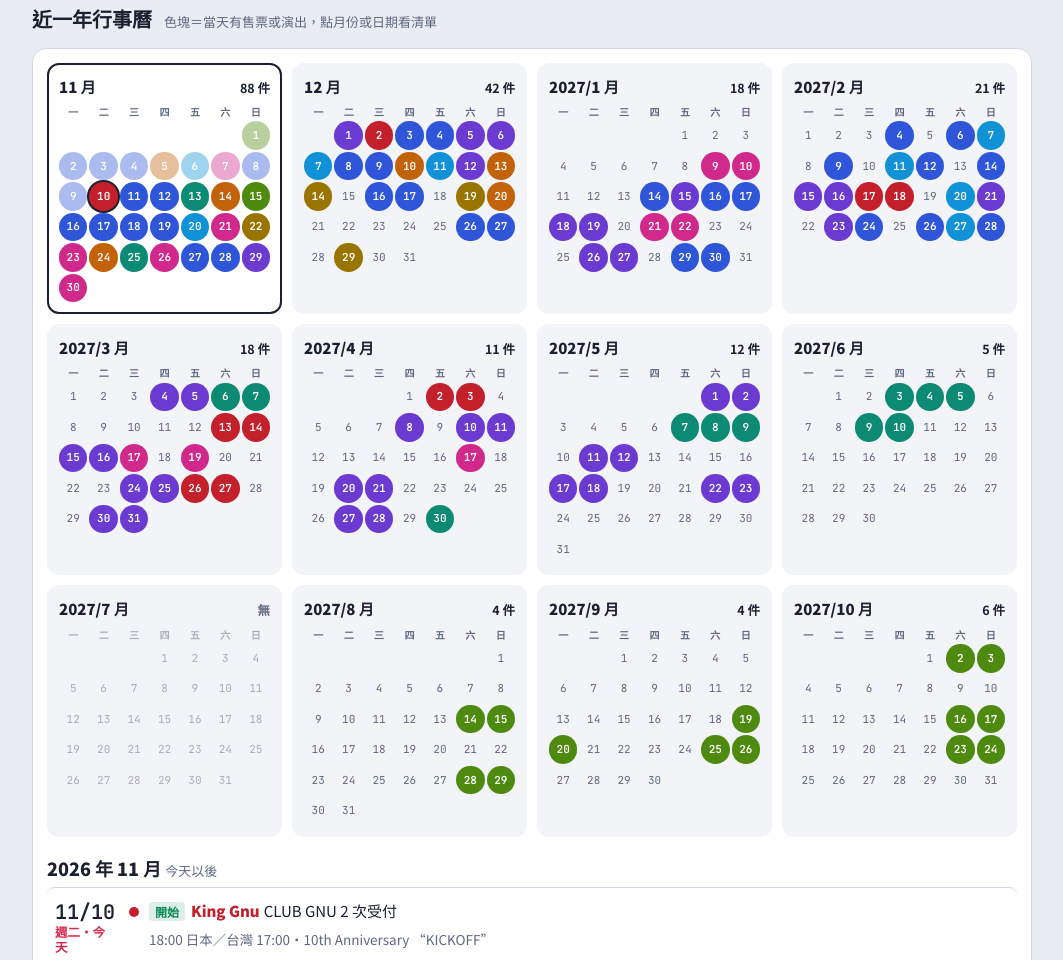
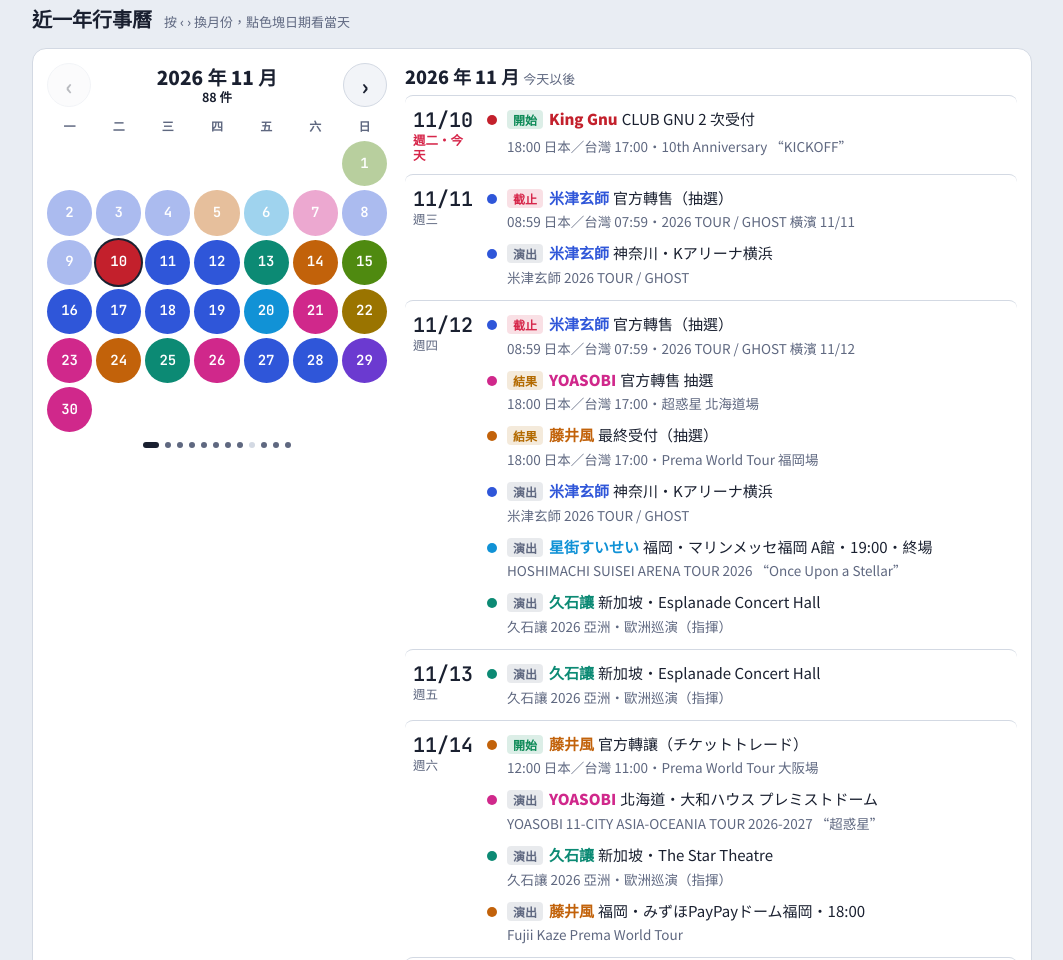
Before and after one commit to s9112004/japan-singer-web, a plain HTML site: page index.html in a window 1280 px wide. Shown: the part 918-1878 px from the top of the page, without its empty margins (108-1171 px from the left). Drawn offline with Linux system fonts and the light colour scheme; a web font is replaced by a local one.

Commit message:
行事曆改成一次顯示一個月，用左右箭頭（手機可滑動）切換近一年月份
Co-Authored-By: Claude Opus 5.5 <noreply@anthropic.com>

```diff
--- a/index.html
+++ b/index.html
@@ -97,24 +97,31 @@ section{display:grid;gap:14px;min-width:0}
 .flag{font-size:11.5px;font-weight:700;color:var(--wait);border:1px dashed var(--wait);border-radius:4px;padding:0 6px;white-space:nowrap}
 .pill{font-size:12px;font-weight:700;border-radius:999px;padding:2px 10px;color:var(--s);background:color-mix(in srgb,var(--s) 14%,transparent)}
 
-/* calendar: 12 mini months to scan the year, then a readable list for the chosen month */
+/* calendar: one month at a time with ‹ › arrows (12 months from now), then a readable list for that month */
 .cal-wrap{background:var(--card);border-radius:14px;padding:14px;border:1px solid var(--line)}
-.cal{display:grid;gap:18px}
-.yr{display:grid;grid-template-columns:repeat(4,minmax(0,1fr));gap:10px}
-.mm{all:unset;box-sizing:border-box;cursor:pointer;display:grid;align-content:start;gap:6px;padding:10px;border-radius:12px;background:var(--soft);border:2px solid transparent;min-width:0;font:inherit;color:inherit;text-align:left}
-.mm:focus-visible{outline:2px solid var(--ink);outline-offset:2px}
-.mm[aria-pressed="true"]{border-color:var(--ink);background:var(--card)}
-.mm.empty .mm-g{opacity:.5}
-.mm-h{display:flex;justify-content:space-between;align-items:baseline;gap:6px;font-weight:900;font-size:15px}
-.mm-h small{font-size:12.5px;font-weight:700;color:var(--muted)}
-.mm-h small.has{color:var(--ink)}
-.mm-g{display:grid;grid-template-columns:repeat(7,1fr);gap:2px}
-.mm-g span{aspect-ratio:1;display:grid;place-items:center;font-family:var(--f-mono);font-size:11px;color:var(--muted);border-radius:50%;min-width:0}
-.mm-g .dw{aspect-ratio:auto;font-family:var(--f-body);font-size:10px;font-weight:700}
-.mm-g .on{background:var(--a);color:var(--card);font-weight:600}
+.cal{display:grid;gap:18px;grid-template-columns:minmax(0,340px) minmax(0,1fr);align-items:start}
+.mpick{display:grid;gap:10px}
+.mnav{display:grid;grid-template-columns:44px 1fr 44px;align-items:center;gap:8px}
+.mnav button{all:unset;box-sizing:border-box;width:44px;height:44px;border-radius:50%;display:grid;place-items:center;cursor:pointer;background:var(--soft);border:1px solid var(--line);font-size:22px;font-weight:700;line-height:1;color:var(--ink)}
+.mnav button:hover:not(:disabled){background:var(--line)}
+.mnav button:focus-visible{outline:2px solid var(--ink);outline-offset:2px}
+.mnav button:disabled{opacity:.3;cursor:default}
+.mnav-t{text-align:center;display:grid;line-height:1.25}
+.mnav-t b{font-size:19px;font-weight:900}
+.mnav-t small{font-size:12.5px;color:var(--muted)}
+.mnav-t small.has{color:var(--ink);font-weight:700}
+.mnav-t .today-btn{all:unset;cursor:pointer;font-size:12.5px;font-weight:700;color:var(--soon);text-decoration:underline}
+.mm-g{display:grid;grid-template-columns:repeat(7,1fr);gap:4px;touch-action:pan-y}
+.mm-g span{aspect-ratio:1;display:grid;place-items:center;font-family:var(--f-mono);font-size:14px;color:var(--muted);border-radius:50%;min-width:0}
+.mm-g .dw{aspect-ratio:auto;font-family:var(--f-body);font-size:12px;font-weight:700;padding-bottom:2px}
+.mm-g .on{background:var(--a);color:var(--card);font-weight:600;cursor:pointer}
 .mm-g .old{opacity:.4}
 .mm-g .now{box-shadow:0 0 0 2px var(--ink);color:var(--ink);font-weight:600}
 .mm-g .on.now{color:var(--card)}
+.mdots{display:flex;justify-content:center;gap:6px}
+.mdots i{width:6px;height:6px;border-radius:50%;background:var(--line)}
+.mdots i.has{background:var(--muted)}
+.mdots i.cur{background:var(--ink);width:16px;border-radius:3px}
 .ag-h{margin:0 0 4px;font-size:18px;font-weight:900}
 .ag-h small{font-size:13px;font-weight:500;color:var(--muted)}
 .cal .toggle{margin-top:10px}
@@ -246,7 +253,7 @@ tr.next td.c::after{content:"NEXT";font-family:var(--f-mono);font-size:10px;font
 .srcs{font-size:13px;color:var(--muted);display:flex;gap:6px 16px;flex-wrap:wrap}
 footer{font-size:12.5px;color:var(--muted);max-width:70ch}
 
-@media (max-width:860px){ .yr{grid-template-columns:repeat(3,minmax(0,1fr))} }
+@media (max-width:860px){ .cal{grid-template-columns:minmax(0,1fr)} .mpick{max-width:420px;width:100%;justify-self:center} }
 @media (max-width:620px){
   .ticket{grid-template-columns:1fr}
   .ticket .stub{border-left:0;border-top:2px dashed var(--line);grid-template-columns:auto auto 1fr;justify-items:start;align-items:center;text-align:left;padding:12px 16px 12px 22px;gap:4px 14px}
@@ -256,9 +263,6 @@ footer{font-size:12.5px;color:var(--muted);max-width:70ch}
   .stub .big{font-size:26px}
   .stub .gc{justify-self:end}
   .cal-wrap{padding:12px}
-  .yr{grid-template-columns:repeat(2,minmax(0,1fr));gap:8px}
-  .mm{padding:8px}
-  .mm-g span{font-size:12px}
   .ag-day{grid-template-columns:52px 1fr;gap:10px;padding:12px 4px}
   .ag-d b{font-size:18px}
   .poster{flex-basis:148px;height:200px}
@@ -284,7 +288,7 @@ footer{font-size:12.5px;color:var(--muted);max-width:70ch}
     </section>
     <section class="hero" id="hero-home" aria-live="polite"></section>
     <section>
-      <h2>近一年行事曆 <small>色塊＝當天有售票或演出，點月份或日期看清單</small></h2>
+      <h2>近一年行事曆 <small>按 ‹ › 換月份，點色塊日期看當天</small></h2>
       <div class="cal-wrap"><div class="cal" id="cal-home"></div></div>
     </section>
     <section>
@@ -309,7 +313,7 @@ footer{font-size:12.5px;color:var(--muted);max-width:70ch}
       <button class="toggle" type="button" data-past>顯示已結束的售票</button>
     </section>
     <section>
-      <h2>近一年行事曆 <small>點月份或日期看清單</small></h2>
+      <h2>近一年行事曆 <small>按 ‹ › 換月份，點色塊日期看當天</small></h2>
       <div class="cal-wrap"><div class="cal" id="cal-artist"></div></div>
     </section>
     <section id="sec-shows" style="scroll-margin-top:16px">
@@ -681,18 +685,26 @@ function renderCal(el,filterArtist,key){
   const [ty,tm]=todayTW.split("-").map(Number);
   const months=[...Array(12)].map((_,i)=>{ const d=new Date(Date.UTC(ty,tm-1+i,1)); return {y:d.getUTCFullYear(),m:d.getUTCMonth()+1,k:d.toISOString().slice(0,7)}; });
   const sel=months.some(M=>M.k===calSel[key])?calSel[key]:months[0].k;
+  const idx=months.findIndex(M=>M.k===sel), M=months[idx];
+  const cnt=k=>Object.keys(evs).filter(d=>d.startsWith(k)).reduce((n,d)=>n+evs[d].length,0);
   const dws=["一","二","三","四","五","六","日"].map(d=>`<span class="dw">${d}</span>`).join("");
-  const yr=months.map(M=>{
-    const lead=(new Date(Date.UTC(M.y,M.m-1,1)).getUTCDay()+6)%7, days=new Date(Date.UTC(M.y,M.m,0)).getUTCDate();
-    let n=0, cells="<span></span>".repeat(lead);
-    for(let d=1;d<=days;d++){
-      const k=`${M.k}-${pad(d)}`, l=evs[k]||[]; n+=l.length;
-      cells+=`<span data-day="${k}" class="${l.length?"on":""} ${k<todayTW?"old":""} ${k===todayTW?"now":""}"${l.length?` style="--a:var(${l[0].a.color})"`:""}>${d}</span>`;
-    }
-    return `<button type="button" class="mm ${n?"":"empty"}" data-month="${M.k}" aria-pressed="${M.k===sel}" aria-label="${M.y} 年 ${M.m} 月，${n} 件">
-      <span class="mm-h">${M.y!==ty?`${M.y}/`:""}${M.m} 月<small class="${n?"has":""}">${n?`${n} 件`:"無"}</small></span><span class="mm-g">${dws}${cells}</span></button>`;
-  }).join("");
-  const [sy,sm]=sel.split("-").map(Number);
+  const lead=(new Date(Date.UTC(M.y,M.m-1,1)).getUTCDay()+6)%7, days=new Date(Date.UTC(M.y,M.m,0)).getUTCDate();
+  let cells="<span></span>".repeat(lead);
+  for(let d=1;d<=days;d++){
+    const k=`${M.k}-${pad(d)}`, l=evs[k]||[];
+    cells+=`<span ${l.length?`data-day="${k}" role="button" tabindex="0" aria-label="${M.m}/${d}，${l.length} 件" style="--a:var(${l[0].a.color})"`:""} class="${l.length?"on":""} ${k<todayTW?"old":""} ${k===todayTW?"now":""}">${d}</span>`;
+  }
+  const n=cnt(M.k);
+  const pick=`<div class="mpick">
+    <div class="mnav">
+      <button type="button" data-step="-1" ${idx===0?"disabled":""} aria-label="上個月">‹</button>
+      <div class="mnav-t" aria-live="polite"><b>${M.y} 年 ${M.m} 月</b>${idx?`<button type="button" class="today-btn" data-step="${-idx}">回到本月</button>`:`<small class="${n?"has":""}">${n?`${n} 件`:"沒有活動"}</small>`}</div>
+      <button type="button" data-step="1" ${idx===months.length-1?"disabled":""} aria-label="下個月">›</button>
+    </div>
+    <div class="mm-g">${dws}${cells}</div>
+    <div class="mdots" aria-hidden="true">${months.map((X,i)=>`<i class="${i===idx?"cur":""} ${cnt(X.k)?"has":""}"></i>`).join("")}</div>
+  </div>`;
+  const [sy,sm]=[M.y,M.m];
   let keys=Object.keys(evs).filter(k=>k.startsWith(sel)&&k>=todayTW).sort();
   const hidden=calMore[key+sel]?0:Math.max(0,keys.length-CAL_DAYS); if(hidden) keys=keys.slice(0,CAL_DAYS);
   const ag=keys.map(k=>{
@@ -700,18 +712,22 @@ function renderCal(el,filterArtist,key){
     return `<div class="ag-day ${k<todayTW?"old":""} ${k===todayTW?"now":""}" id="${el.id}-${k}">
       <div class="ag-d"><b>${p.m}/${p.d}</b><span>週${p.wd}${k===todayTW?"・今天":""}</span></div>
       <div class="ag-list">${l.map(e=>`<div class="ag-ev" style="--a:var(${e.a.color})"><i></i><div><em class="tg ${e.cls}">${e.tag}</em><b>${e.a.name}</b>${e.name}</div><span>${e.sub}</span></div>`).join("")}</div></div>`;
-  }).join("")||`<p class="note">${sy} 年 ${sm} 月${sel===months[0].k?"接下來":"目前"}沒有售票或演出。</p>`;
-  el.innerHTML=`<div class="yr">${yr}</div><div><h3 class="ag-h">${sy} 年 ${sm} 月${sel===months[0].k?" <small>今天以後</small>":""}</h3>${ag}
+  }).join("")||`<p class="note">${sy} 年 ${sm} 月${idx===0?"接下來":"目前"}沒有售票或演出。</p>`;
+  el.innerHTML=`${pick}<div><h3 class="ag-h">${sy} 年 ${sm} 月${idx===0?" <small>今天以後</small>":""}</h3>${ag}
     ${hidden?`<button class="toggle" type="button" data-more>顯示這個月其餘 ${hidden} 天</button>`:""}</div>`;
+  const step=d=>{ const j=Math.min(months.length-1,Math.max(0,idx+d)); if(j===idx) return; calSel[key]=months[j].k; renderCal(el,filterArtist,key); };
+  const openDay=k=>{ calMore[key+sel]=true; renderCal(el,filterArtist,key);
+    const t=$(`${el.id}-${k}`); if(t){ t.classList.add("hit"); t.scrollIntoView({block:"start",behavior:"smooth"}); } };
   el.onclick=e=>{
     if(e.target.closest("[data-more]")){ calMore[key+sel]=true; renderCal(el,filterArtist,key); return; }
-    const mm=e.target.closest("[data-month]"); if(!mm) return;
-    const day=e.target.closest("[data-day]");
-    calSel[key]=mm.dataset.month; if(day) calMore[key+mm.dataset.month]=true; renderCal(el,filterArtist,key);
-    const t=day&&$(`${el.id}-${day.dataset.day}`);
-    if(t){ t.classList.add("hit"); t.scrollIntoView({block:"start",behavior:"smooth"}); }
-    else el.querySelector(".ag-h").scrollIntoView({block:"nearest",behavior:"smooth"});
+    const b=e.target.closest("[data-step]"); if(b){ step(+b.dataset.step); return; }
+    const day=e.target.closest("[data-day]"); if(day) openDay(day.dataset.day);
   };
+  el.onkeydown=e=>{ const day=e.target.closest&&e.target.closest("[data-day]"); if(day&&(e.key==="Enter"||e.key===" ")){ e.preventDefault(); openDay(day.dataset.day); } };
+  /* swipe left/right on the month grid */
+  const g=el.querySelector(".mm-g"); let x0=null;
+  g.ontouchstart=e=>{ x0=e.touches[0].clientX; };
+  g.ontouchend=e=>{ if(x0===null) return; const dx=e.changedTouches[0].clientX-x0; x0=null; if(Math.abs(dx)>50) step(dx<0?1:-1); };
 }
 
 /* One card per artist + tour: phases close in time for the same shows are listed together inside it. */
```
Also changed, not shown: page.html (+55 -39 lines).
